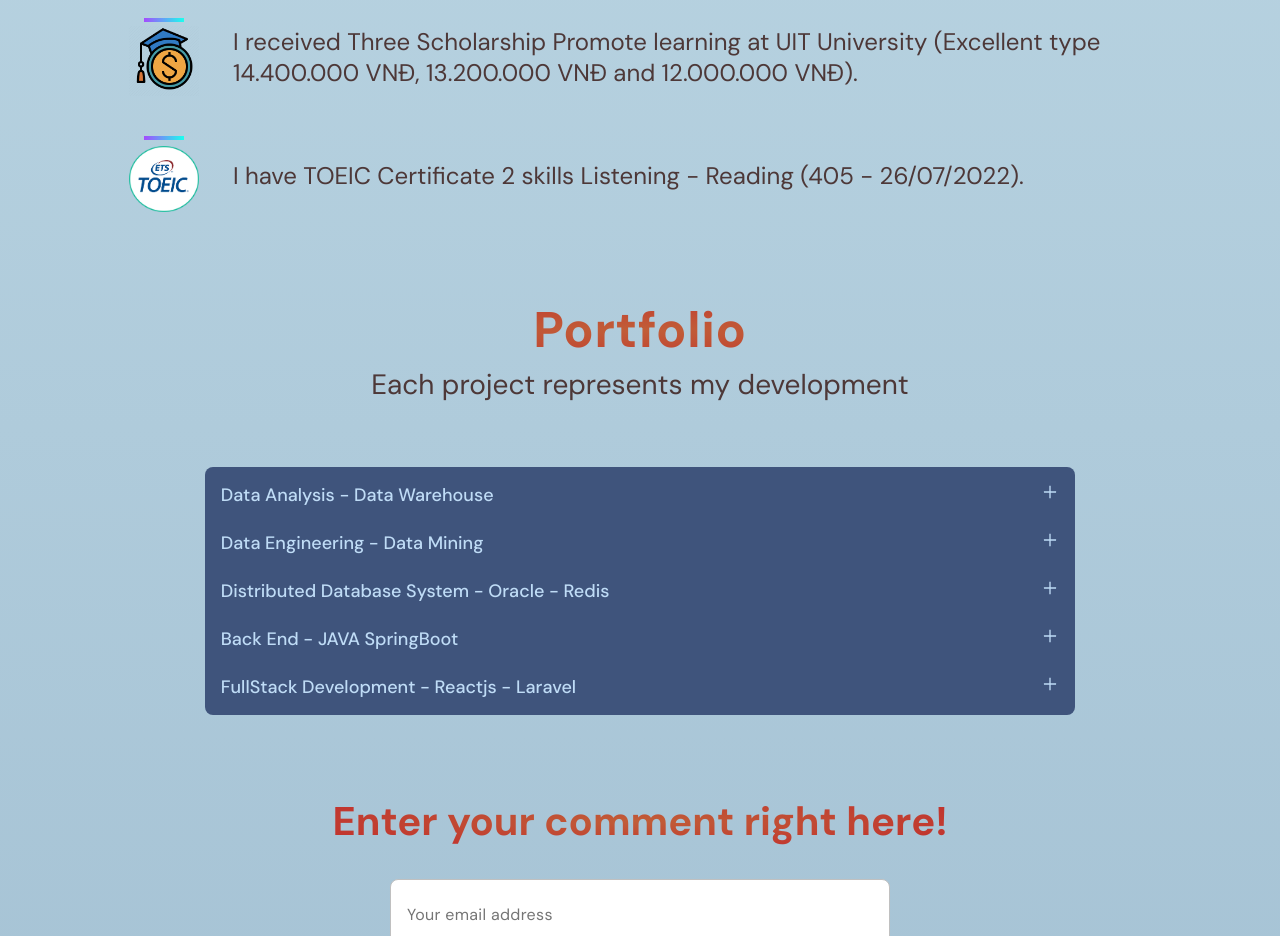
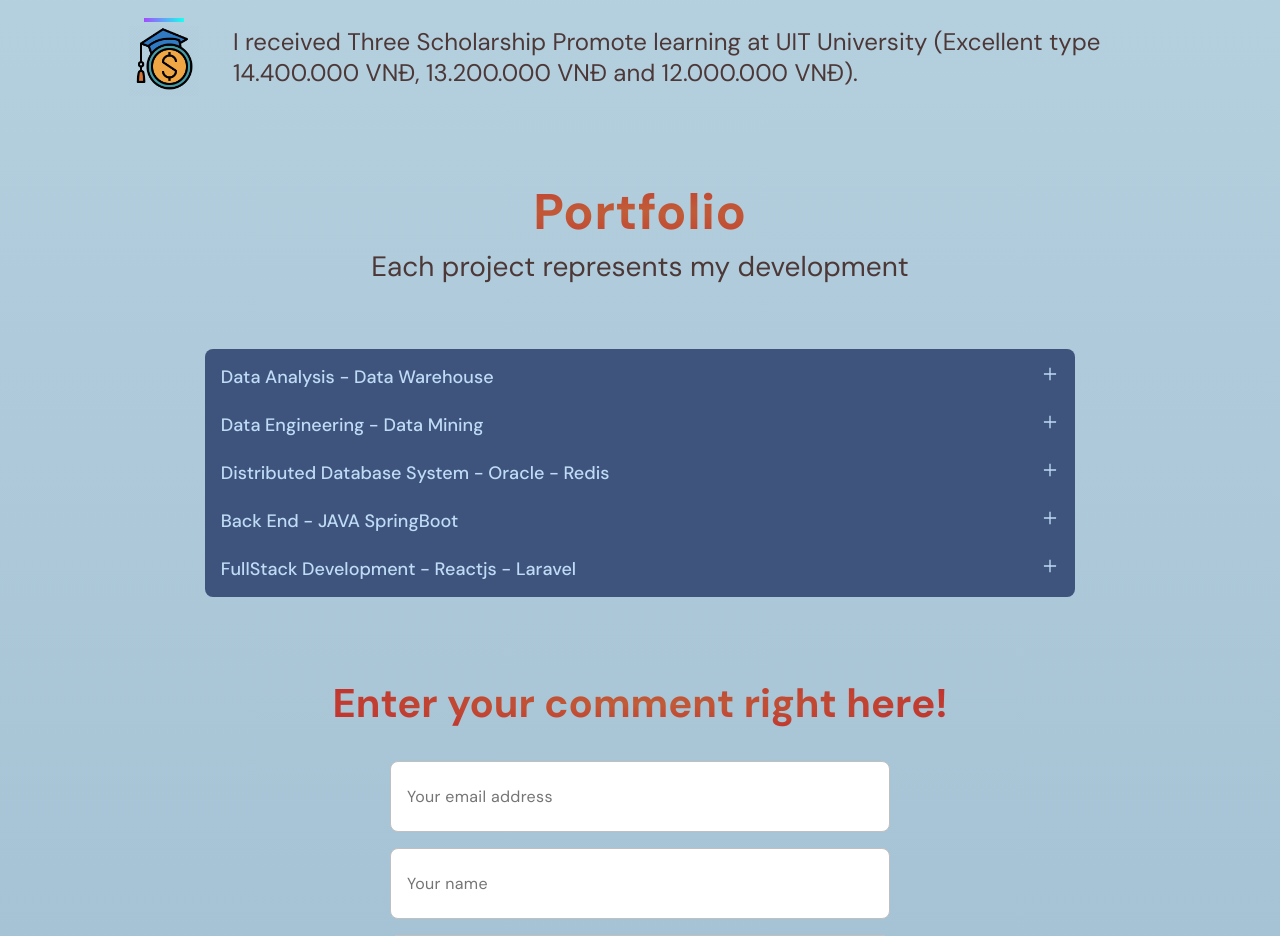
Before and after one commit to phuchs47203/portfolio-phs, a React (Vite) app: page / in a window 1280 px wide. Shown: the part 2240-3176 px from the top of the page. Built offline with nearby package versions, Linux system fonts and the light colour scheme.

Commit message:
edit achievement

```diff
--- a/src/container/Achievement/Achievement.jsx
+++ b/src/container/Achievement/Achievement.jsx
@@ -14,11 +14,11 @@
         text: 'I received Three Scholarship Promote learning at UIT University (Excellent type 14.400.000 VNĐ, 13.200.000 VNĐ and 12.000.000 VNĐ).',
         linkDemonstrate: 'https://drive.google.com/file/d/1mhUAVZcDfL5miRptiyXnEOHD0uhG6-D_/view?usp=sharing'
     },
-    {
-        logourl: imagess.toeic,
-        text: 'I have TOEIC Certificate 2 skills Listening - Reading (405 - 26/07/2022).',
-        linkDemonstrate: 'https://drive.google.com/file/d/1mhUAVZcDfL5miRptiyXnEOHD0uhG6-D_/view?usp=sharing'
-    }
+    // {
+    //     logourl: imagess.toeic,
+    //     text: 'I have TOEIC Certificate 2 skills Listening - Reading (405 - 26/07/2022).',
+    //     linkDemonstrate: 'https://drive.google.com/file/d/1mhUAVZcDfL5miRptiyXnEOHD0uhG6-D_/view?usp=sharing'
+    // }
 
 ]
 
```
